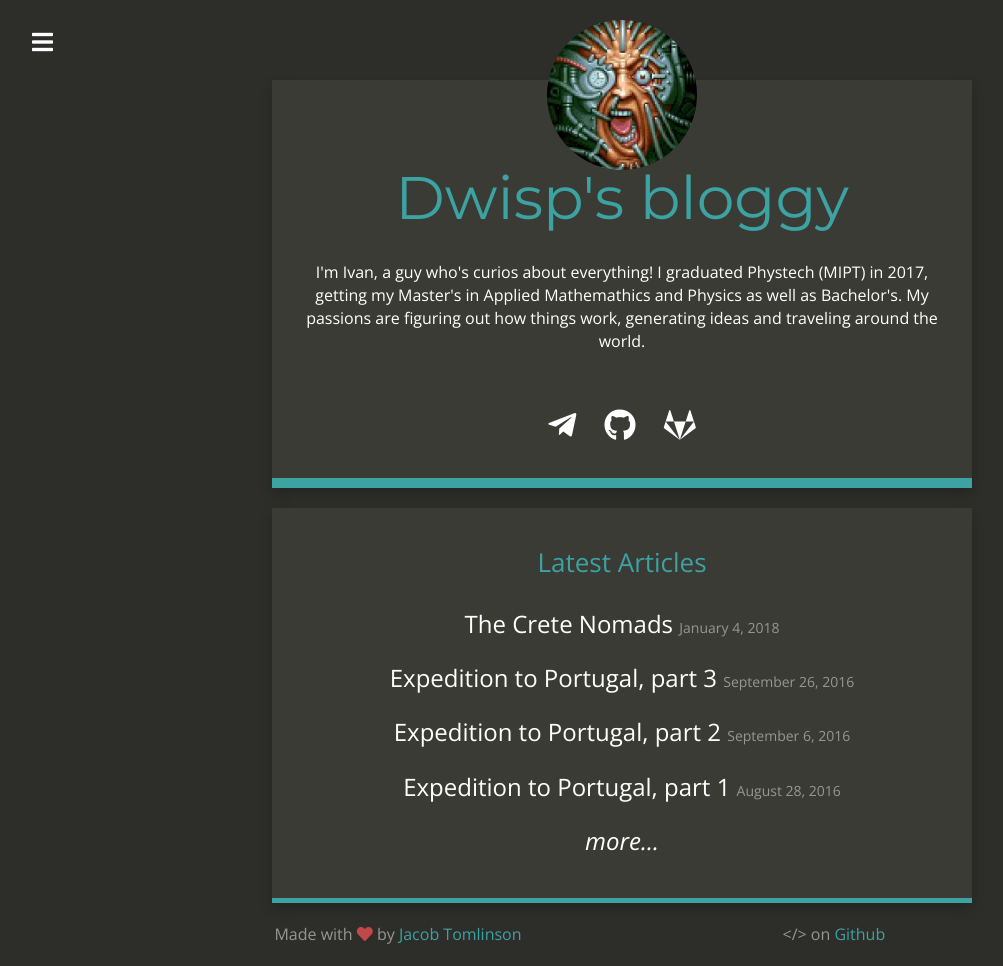
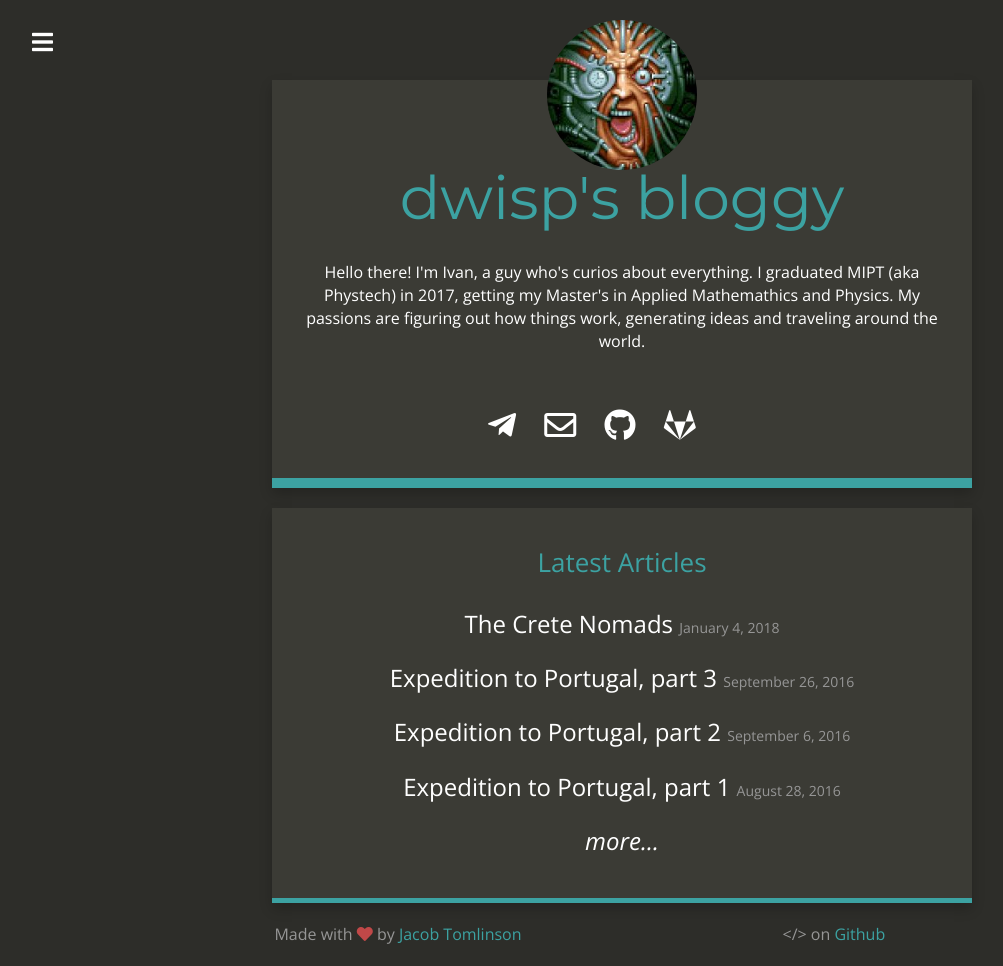
Before and after one commit to dwisp/dwisp.github.io, a Jekyll site: the page built from index.html, in a window 1280 px wide. Shown: the whole page, without its empty margins (18-1021 px from the left). Built offline with Jekyll 4.4.1, drawn with Linux system fonts in a browser that asks for light colours; nearby versions of some CDN libraries.

Commit message:
Updated config to add more ways to contact me

```diff
--- a/_config.yml
+++ b/_config.yml
@@ -1,24 +1,25 @@
 # Site settings
-title: "Dwisp's bloggy"
+title: "dwisp's bloggy"
 email: dwisp@protonmail.com
 description: ""
 baseurl: ""
 url: "dwisp.github.io"
-title_description: "I'm Ivan, a guy who's curios about everything! I graduated Phystech (MIPT) in 2017, getting my Master's in Applied Mathemathics and Physics as well as Bachelor's. My passions are figuring out how things work, generating ideas and traveling around the world."
+title_description: "Hello there! I'm Ivan, a guy who's curios about everything. I graduated MIPT (aka Phystech) in 2017, getting my Master's in Applied Mathemathics and Physics. My passions are figuring out how things work, generating ideas and traveling around the world."
 title_image: "images/misc/hardwired.jpeg"
 google_analytics: ""
 disqus_account: dwisp
 github_repository: https://github.com/dwisp
 addthis_id:
-post_limit: 8
+post_limit: 10
 
 # Social usernames/URLs
 twitter_username:
 github_username: dwisp
 gitlab_username: dwisp
 telegram_username: digitalwisp
-instagram_username:
+instagram_username: digitalwisp
 reddit_username:
+email_address: dwisp@protonmail.com
 linkedin_link:
 google_plus_link:
 stackoverflow_link:
--- a/_includes/social_links.html
+++ b/_includes/social_links.html
@@ -4,6 +4,7 @@
   {% if site.xing_link %}<a href="{{ site.xing_link }}" target="_new"><i class="fa fa-xing"></i></a>{% endif %}
   {% if site.facebook_link %}<a href="{{ site.facebook_link }}" target="_new"><i class="fa fa-facebook"></i></a>{% endif %}
   {% if site.telegram_username %}<a href="http://t.me/{{ site.telegram_username }}" target="_new"><i class="fab fa-telegram-plane"></i></a>{% endif %}
+  {% if site.email_address %}<a href="mailto:/{{ site.email_address }}" target="_new"><i class="far fa-envelope"></i></a>{% endif %}
   {% if site.github_username %}<a href="https://github.com/{{ site.github_username }}" target="_new"><i class="fab fa-github"></i></a>{% endif %}
   {% if site.gitlab_username %}<a href="https://gitlab.com/{{ site.gitlab_username }}" target="_new"><i class="fab fa-gitlab"></i></a>{% endif %}
   {% if site.stackoverflow_link %}<a href="{{ site.stackoverflow_link }}" target="_new"><i class="fa fa-stack-overflow"></i></a>{% endif %}
```
